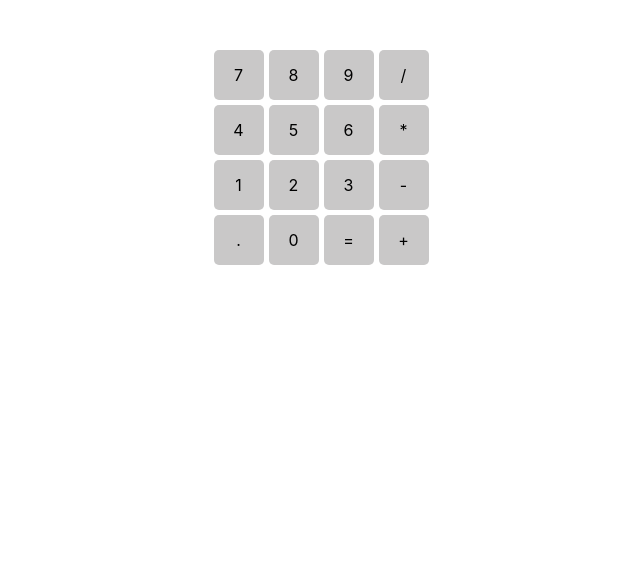
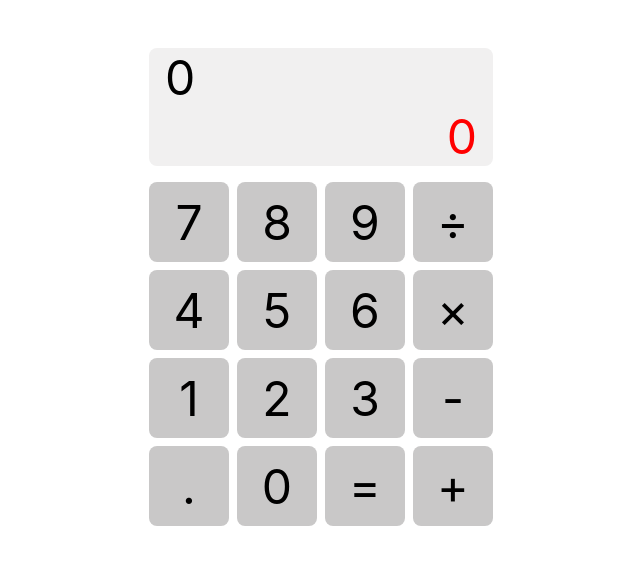
Before and after one commit to PavelLinevich/calculator_react, a React (Create React App) app: page / in a window 1280 px wide. Shown: the top 564 px of the page, without its empty margins (319-959 px from the left). Built offline with nearby package versions, Linux system fonts and the light colour scheme.

Commit message:
feat: add screen fnd results

```diff
--- a/src/components/App/App.js
+++ b/src/components/App/App.js
@@ -1,11 +1,22 @@
-// import logo from './logo.svg';
+import React, { useState } from 'react';
 import Numbers from '../Numbers/Numbers';
 import styles from './App.module.css';
 
 function App() {
+  const [counts, setCounts] = useState('0');
+  const [result, setResult] = useState('');
+
   return (
     <div className={styles.container}>
       <div className={styles.keyboard}>
+        <div className={styles.screen}>
+          <div className={styles.counts}>
+            {counts}
+          </div>
+          <div className={styles.result}>
+            {result === '' ? 0 : `= ${result}`}
+          </div>
+        </div>
         <Numbers />
       </div>
     </div>
--- a/src/components/App/App.module.css
+++ b/src/components/App/App.module.css
@@ -1,9 +1,30 @@
 .container {
-  width: auto;
+
+  margin: 3rem auto;
 }
 
 .keyboard {
   display: flex;
+  flex-direction: column;
   justify-content: center;
   align-items: center;
+  gap: 1rem;
 }
+
+.screen {
+  width: 21.5rem;
+  padding: 0 1rem;
+  background-color: #f1f0f0;
+  border-radius: 0.5rem;
+  font-size: 3rem;
+}
+
+.counts {
+  color: black;
+}
+
+.result {
+  color: red;
+  display: flex;
+  justify-content: end;
+}
--- a/src/components/Numbers/Numbers.jsx
+++ b/src/components/Numbers/Numbers.jsx
@@ -2,7 +2,7 @@ import React from 'react';
 import styles from './Numbers.module.css';
 
 function Numbers(props) {
-  const buttons = [7, 8, 9, '/', 4, 5, 6, '*', 1, 2, 3, '-', '.', 0, '=', '+']
+  const buttons = [7, 8, 9, '÷', 4, 5, 6, '×', 1, 2, 3, '-', '.', 0, '=', '+']
 
   const numbers = buttons.map(
     number => {
--- a/src/components/Numbers/Numbers.module.css
+++ b/src/components/Numbers/Numbers.module.css
@@ -1,17 +1,17 @@
 .btnBlock {
   display: flex;
   flex-wrap: wrap;
-  width: 215px;
-  gap: 5px;
-  margin: 50px auto;
+  width: 21.5rem;
+  gap: 0.5rem;
 }
 
 .btn {
   display: flex;
   justify-content: center;
   align-items: center;
-  width: 50px;
-  height: 50px;
+  width: 5rem;
+  height: 5rem;
   background-color: #c9c8c8;
-  border-radius: 5px;
+  border-radius: 0.5rem;
+  font-size: 3rem;
 }
--- a/src/index.css
+++ b/src/index.css
@@ -1,3 +1,7 @@
+* {
+  box-sizing: border-box;
+}
+
 body {
   margin: 0;
   font-family: -apple-system, BlinkMacSystemFont, 'Segoe UI', 'Roboto', 'Oxygen',
```
